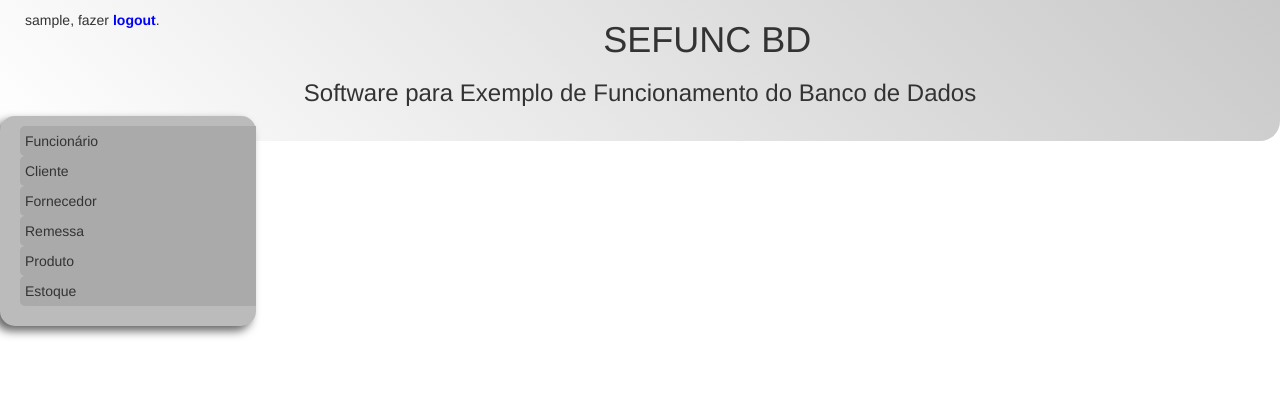
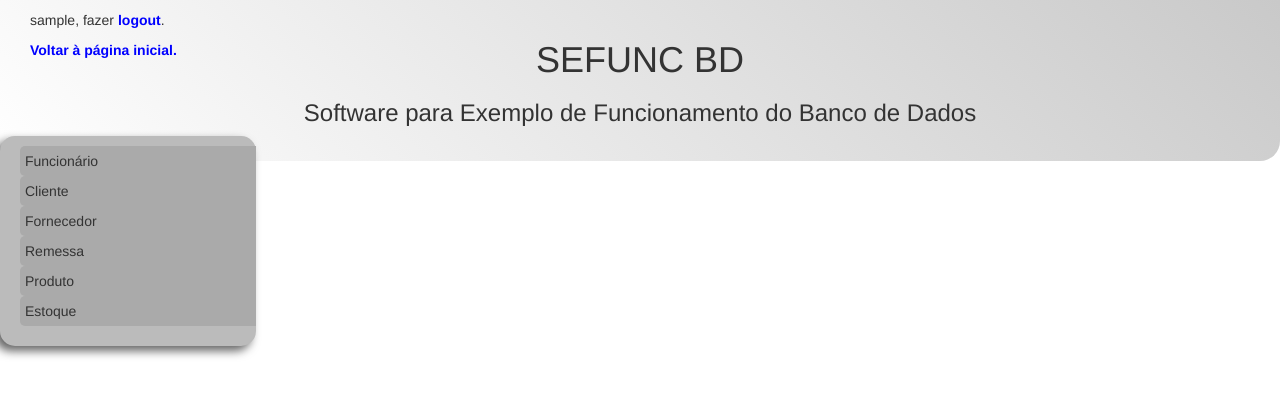
Before and after one commit to jourdanrodrigues/Controk, a PHP site: page / in a window 1280 px wide. Shown: the top 396 px of the page. Run offline with PHP 8.4, Linux system fonts and the light colour scheme; the visitor is signed in with stand-in values (Sample User, id 1).

Commit message:
Botão de voltar para "root"
Incluído botão para voltar ao site principal.

```diff
--- a/css/mainStyle.css
+++ b/css/mainStyle.css
@@ -73,8 +73,9 @@ textarea {
   background: #666; }
 
 .logOut {
-  margin: 10px 0 0 0;
-  float: left; }
+  top: 10px;
+  left: 30px;
+  position: absolute; }
   .logOut span {
     cursor: pointer;
     font-weight: bold;
@@ -83,6 +84,18 @@ textarea {
     .logOut span:hover {
       color: red;
       transition: 0.3s; }
+
+.backToMain {
+  cursor: pointer;
+  font-weight: bold;
+  color: blue;
+  transition: .3s;
+  top: 40px;
+  left: 30px;
+  position: absolute; }
+  .backToMain:hover {
+    color: red;
+    transition: 0.3s; }
 
 .item {
   background: #AAA;
--- a/index.php
+++ b/index.php
@@ -42,7 +42,8 @@
     </head><!-- Head -->
     <body>
         <div class="topo">
-            <span class="logOut"><?php if(isset($_SESSION['usuario'])) echo "$usuario, fazer <span>logout</span>."; ?></span>
+            <span class="logOut"><?php if(isset($_SESSION['usuario'])) echo "$usuario, fazer <span>logout</span>."; ?></span><br>
+            <span class="backToMain">Voltar à página inicial.</span>
             <h1>SEFUNC BD</h1>
             <h3>Software para Exemplo de Funcionamento do Banco de Dados</h3>
         </div>
--- a/login.php
+++ b/login.php
@@ -15,6 +15,7 @@
                     logIn();
                     return false;
                 });
+                $(".backToMain").click(function(){location.href="/";});
                 $(".usuario").focus();
             });
             function mudarAcao(){
@@ -70,6 +71,7 @@
         ?>
     </head>
     <body>
+        <span class="backToMain">Voltar à página inicial.</span>
         <form class="logIn" method="POST" autocomplete="off">
             <p class="title">Login para SEFUNC BD</p>
             <p>
```
